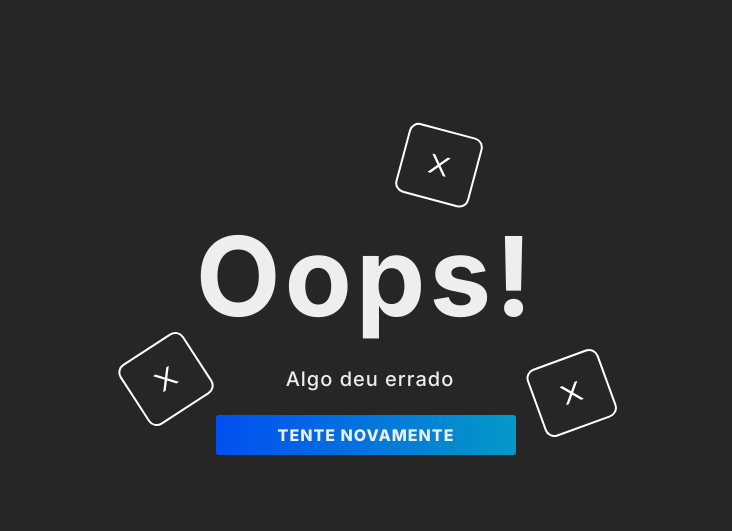
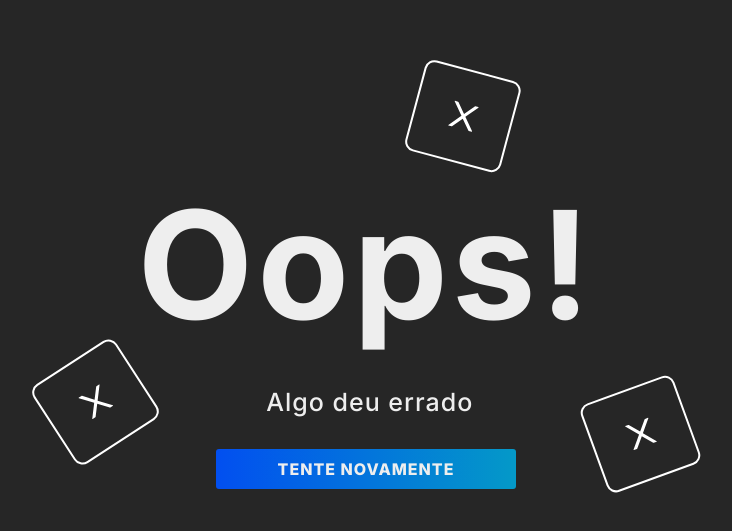
Before and after one commit to thebonfiretech/bonfire-dashboard, a React (Vite) app: page /404 in a window 1280 px wide. Shown: the part 111-642 px from the top of the page, without its empty margins (274-1006 px from the left). Built offline with nearby package versions, Linux system fonts and the light colour scheme.

Commit message:
:lipstick: fix: modificação do design da página de erro

```diff
--- a/package.json
+++ b/package.json
@@ -23,5 +23,6 @@
   "devDependencies": {
     "@vitejs/plugin-react": "^2.2.0",
     "vite": "^3.2.10"
-  }
+  },
+  "main": "vite.config.js"
 }
--- a/src/pages/error/index.jsx
+++ b/src/pages/error/index.jsx
@@ -1,38 +1,40 @@
 import React from 'react';
+import Button from "../../components/button";
 import { AiOutlineClose } from "react-icons/ai";
 import { useNavigate } from "react-router-dom";
-import Button from "../../components/button";
-import { Container, Box, Position1, Position2, Position3, Message, Icon } from './styles';
+import { Container, Box, Position, Message, Icon } from './styles';
 
 const Error = () => {
     const navigate = useNavigate();
 
     const cameBack = () => {
-        navigate('/dashboard')
+        navigate('/')
     }
     return (
         <Container>
             <Box>
-                <Position1>
+                <Position rotate="15deg" margin="60%">
                     <Icon>
-                        <AiOutlineClose size={30} color='#fff'/>
+                        <AiOutlineClose size={40} color='#fff'/>
                     </Icon>
-                </Position1>
+                </Position>
                 <h1>Oops!</h1>
                 <Message>
-                <Position2>
-                    <Icon>
-                        <AiOutlineClose size={30} color='#fff'/>
-                    </Icon>
-                </Position2>
+                    <Position rotate="-33deg" margin="-20%">
+                        <Icon>
+                            <AiOutlineClose size={40} color='#fff'/>
+                        </Icon>
+                    </Position>
                     <p>Algo deu errado</p>
                 </Message>
-                <Button name='TENTE NOVAMENTE' onAction={cameBack}/>
-                    <Position3>
-                        <Icon>
-                            <AiOutlineClose size={30} color='#fff'/>
-                        </Icon>
-                    </Position3>
+                <Button name="TENTE NOVAMENTE" onAction={cameBack}/>
+
+
+                <Position rotate="-20deg" margin="100%" top="-85px" mobileMargin="95%">
+                    <Icon>
+                        <AiOutlineClose size={40} color='#fff'/>
+                    </Icon>
+                </Position>
             </Box>
         </Container>
     );
--- a/src/pages/error/styles.js
+++ b/src/pages/error/styles.js
@@ -17,7 +17,7 @@ export const Box = styled.div`
     & > h1 {
         letter-spacing: 4px;
         font-weight: 700;
-        font-size: 110px;
+        font-size: 150px;
     }
 
     @media (max-width: 678px) {
@@ -28,24 +28,15 @@ export const Box = styled.div`
     }
 `;
 
-export const Position1 = styled.div`
-  transform: rotate(15deg);
-  margin-left: 60%;
-`;
-
-export const Position2 = styled.div`
-  transform: rotate(-33deg);
-  margin-left: -20%;
-`;
-
-export const Position3 = styled.div`
-  transform: rotate(-20deg);
-  margin-left: 100%;
-  margin-top: -85px;
+export const Position = styled.div`
+    transform: ${({ rotate }) => `rotate(${rotate})`};
+    margin-left: ${({ margin }) => margin};
+    margin-top: ${({ top }) => top};
 
     @media (max-width: 678px) {
-    margin-left: 95%;
+        margin-left: ${({ mobileMargin }) => mobileMargin};
     }
+
 `;
 
 export const Message = styled.div`
@@ -58,7 +49,7 @@ export const Message = styled.div`
     & > p {
         letter-spacing: 1px;
         font-weight: 500;
-      font-size: 20px;
+        font-size: 25px;
         width: 100%;
     }
 
@@ -67,7 +58,6 @@ export const Message = styled.div`
             font-size: 18px;
         }
     }
-
 `;
 
 export const Icon = styled.div`
@@ -76,8 +66,8 @@ export const Icon = styled.div`
     border-radius: 10px;
     align-items: center;
     display: flex;
-    height: 68px;
-    width: 72px;
+    height: 90px;
+    width: 95px;
 
     @media (max-width: 678px) {
         height: 60px;
```
Lines whose indentation alone changed are shown as unchanged.
